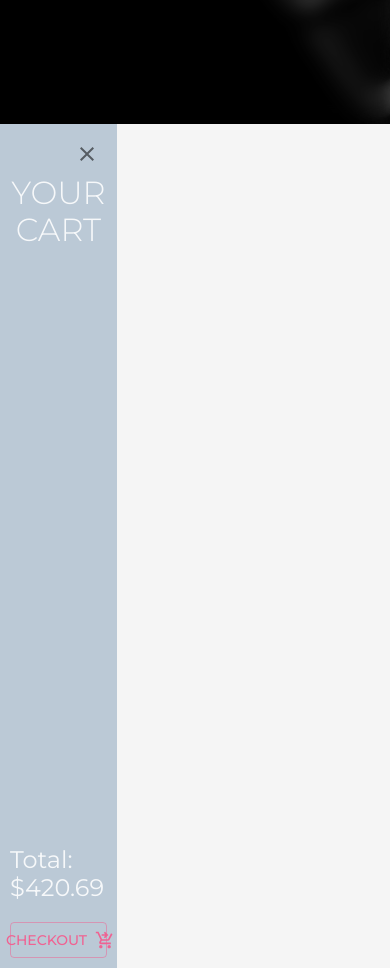
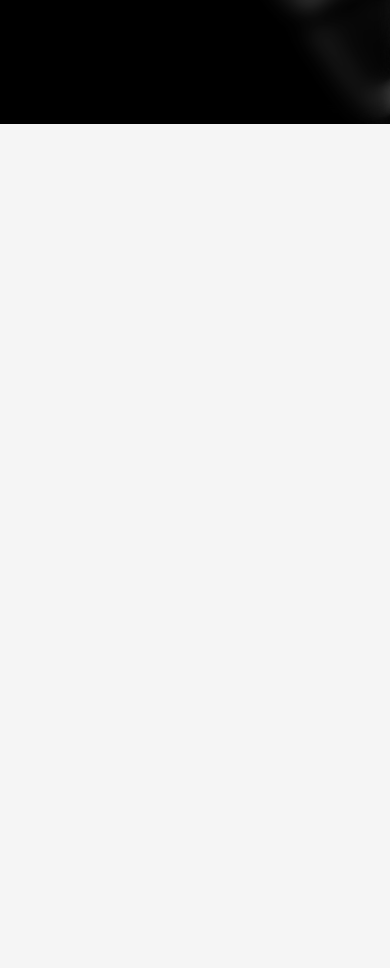
Before and after one commit to praesidi/shopping-cart, a React (Vite) app: page / in a window 390 px wide. Shown: the part 720-1688 px from the top of the page. After the commit the page ends 844 px from the top, so only its background shows below. Built offline with nearby package versions, Linux system fonts and the light colour scheme.

Commit message:
Improve Cart component UI/UX
Make cart merge product cards into one if they are the same products. Add responsiveness

```diff
--- a/src/components/Cart/Cart.tsx
+++ b/src/components/Cart/Cart.tsx
@@ -1,48 +1,72 @@
-import { Box, Button, IconButton, Typography } from '@mui/material';
+import { Fragment } from 'react';
+import {
+	Box,
+	Button,
+	IconButton,
+	Typography,
+	SwipeableDrawer,
+} from '@mui/material';
+import { ArrowBack, ShoppingCartCheckout } from '@mui/icons-material';
+import { useDispatch, useSelector } from 'react-redux';
+import { Product } from '../../types';
+import CartItem from '../CartItem/CartItem';
 import image from '../../assets/images/empty-cart.png';
-import ClearIcon from '@mui/icons-material/Clear';
-import CartItem from '../CartItem/CartItem';
-import ShoppingCartCheckoutIcon from '@mui/icons-material/ShoppingCartCheckout';
+import { formatCurrency } from '../../utils/formatCurrency';
+import {
+	openCart,
+	closeCart,
+	isOpen,
+} from '../../app/features/cartDisplaySlice';
+import { productsInCart } from '../../app/features/cartProductsSlice';
 
-// TODO: make cart to take whole width on mobile devices
+// FIXME: clicking outside of cart doesn't close it
 
-export default function Cart(props: any) {
-	function closeCart() {}
-	console.log(props);
+export default function Cart() {
+	const anchor = 'right';
+	const isCartOpen = useSelector(isOpen);
+	const products = useSelector(productsInCart);
+	const dispatch = useDispatch();
 
 	return (
-		<Box
-			sx={{
-				position: 'absolute',
-				width: '30vw',
-				height: '100vh',
-				padding: '10px',
-				overflow: 'scroll',
-				background: '#bbc9d6',
-				display: 'flex',
-				flexDirection: 'column',
-				zIndex: 9999,
+		<Fragment>
+			<SwipeableDrawer
+				anchor={anchor}
+				open={isCartOpen}
+				onClose={() => dispatch(openCart())}
+				onOpen={() => dispatch(closeCart())}
+				PaperProps={{
+					sx: { width: { xs: '100%', sm: '560px' }, p: '16px' },
 				}}
 			>
-			<Box sx={{ display: 'flex', justifyContent: 'flex-end' }}>
+				<Box sx={{ display: 'flex', justifyContent: 'flex-start' }}>
+					{' '}
 					<IconButton
-					// onClick={() => closeCart()}
+						onClick={() => dispatch(closeCart())}
 						aria-label='delete'
 						size='medium'
 					>
-					<ClearIcon fontSize='medium' />
+						<ArrowBack sx={{ fontSize: '1.8rem' }} />
 					</IconButton>
 				</Box>
 				<Box textAlign={'center'}>
 					<Typography
 						variant='h1'
-					sx={{ fontSize: '2rem', textTransform: 'uppercase' }}
+						sx={{
+							fontSize: '2rem',
+							textTransform: 'uppercase',
+							marginBottom: '24px',
+						}}
 					>
 						your cart
 					</Typography>
 				</Box>
-			{props.isEmpty ? <EmptyCart /> : <FilledCart products={props.products} />}
-		</Box>
+				{products.length < 1 ? (
+					<EmptyCart />
+				) : (
+					<FilledCart products={products} />
+				)}
+			</SwipeableDrawer>
+		</Fragment>
 	);
 }
 
@@ -62,12 +86,13 @@ function EmptyCart() {
 					component={'img'}
 					src={image}
 					alt='empty cart illustration'
-					width={'80%'}
+					height={'360px'}
 				></Box>
 				<Typography
 					variant='h4'
 					textTransform={'uppercase'}
 					fontSize={'1.3rem'}
+					mt={'16px'}
 				>
 					Your Cart is Empty
 				</Typography>
@@ -76,7 +101,8 @@ function EmptyCart() {
 	);
 }
 
-function FilledCart({ products }: { products: any }) {
+function FilledCart({ products }: { products: Product[] }) {
+	console.log(products);
 	return (
 		<>
 			<Box
@@ -89,17 +115,27 @@ function FilledCart({ products }: { products: any }) {
 					overflow: 'scroll',
 				}}
 			>
-				{/* {products.map(() => {})} */}
+				{[...new Set(products)].map((product: Product) => (
+					<CartItem product={product} key={product.id} />
+				))}
 			</Box>
 			<Box mt={'auto'}>
-				<Typography variant='h3' fontSize={'1.5rem'} mb={'20px'}>
-					Total: ${420.69}
+				<Typography
+					variant='h3'
+					fontSize={'1.5rem'}
+					color={'#545456'}
+					mb={'20px'}
+				>
+					Total:{' '}
+					{formatCurrency(
+						products.reduce((acc: number, curr: Product) => acc + curr.price, 0)
+					)}
 				</Typography>
 				<Button
 					variant='outlined'
 					fullWidth={true}
 					color='secondary'
-					endIcon={<ShoppingCartCheckoutIcon />}
+					endIcon={<ShoppingCartCheckout />}
 				>
 					Checkout
 				</Button>
```
Lines whose indentation alone changed are shown as unchanged.
